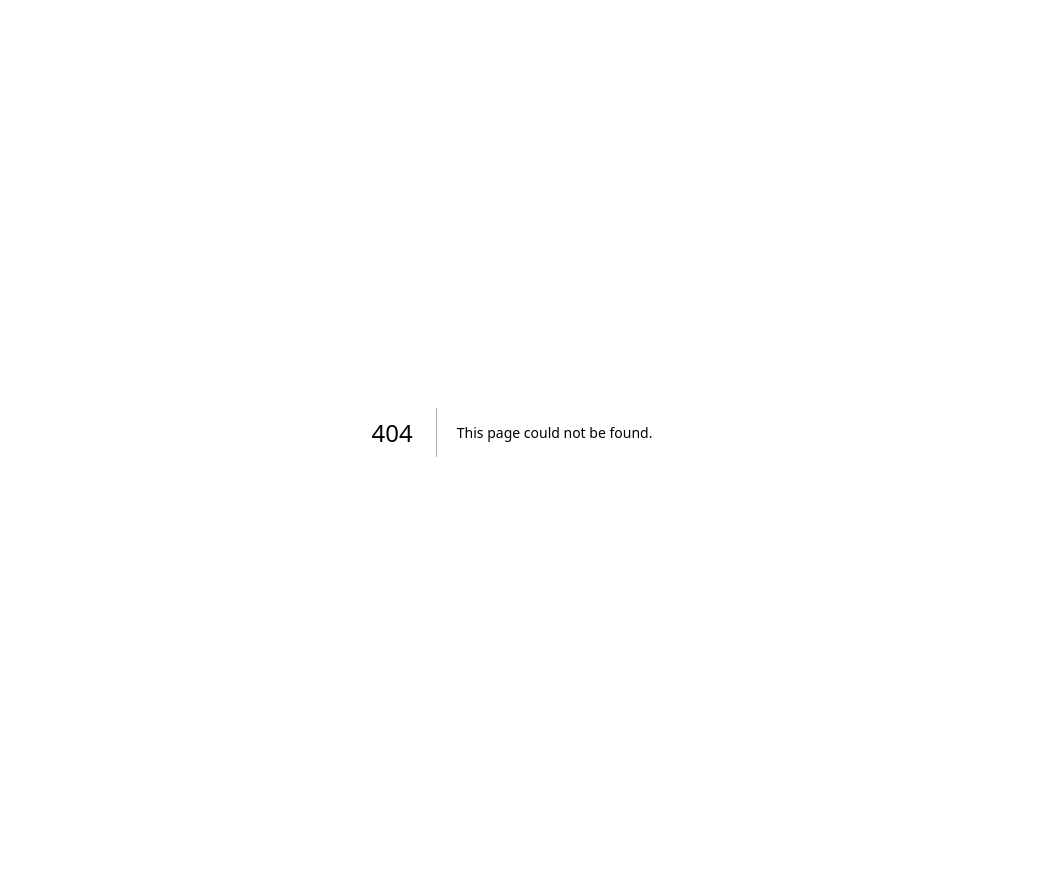
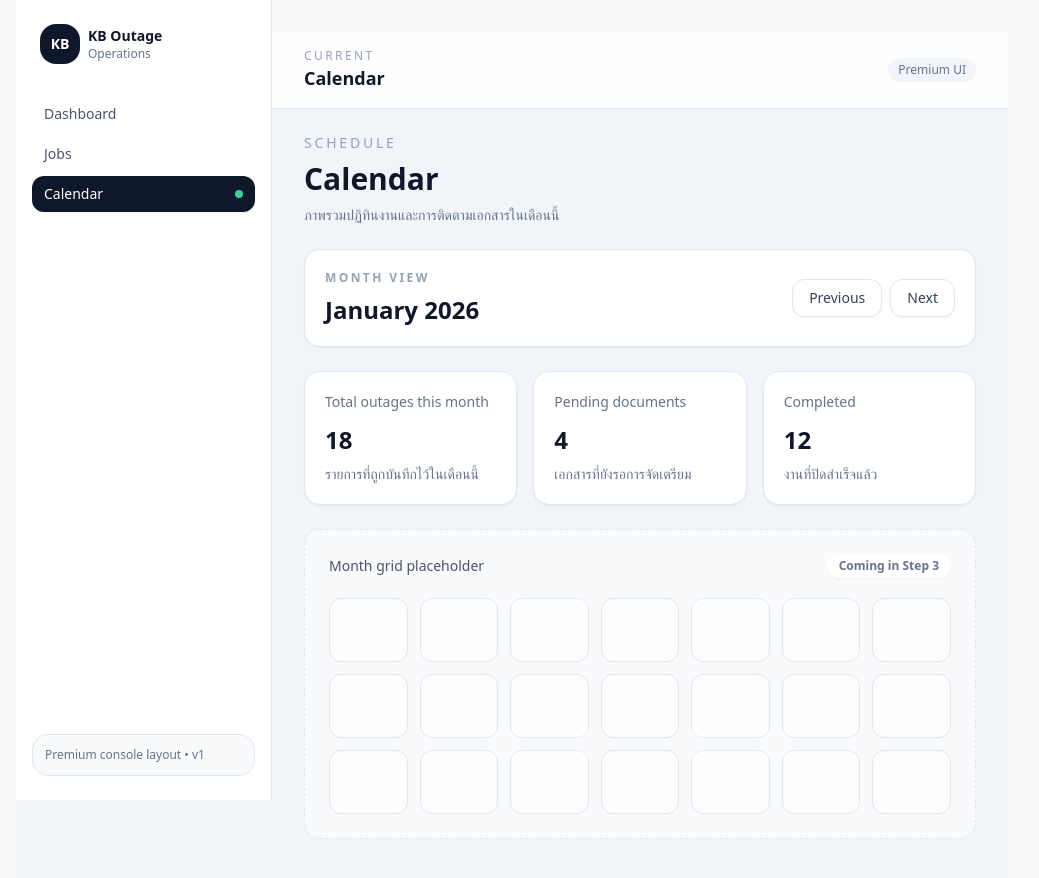
Before and after one commit to Fuadee/KB-outage, a Next.js app: page /calendar in a window 1280 px wide. Before the commit this address had no page. Shown: the top 878 px of the page, without its empty margins (128-1167 px from the left). Built offline with nearby package versions, Linux system fonts and the light colour scheme.

Commit message:
Add calendar route and navigation

```diff
--- /dev/null
+++ b/src/app/(app)/calendar/page.tsx
@@ -0,0 +1,100 @@
+const summaryCards = [
+  {
+    title: "Total outages this month",
+    value: "18",
+    description: "รายการที่ถูกบันทึกไว้ในเดือนนี้"
+  },
+  {
+    title: "Pending documents",
+    value: "4",
+    description: "เอกสารที่ยังรอการจัดเตรียม"
+  },
+  {
+    title: "Completed",
+    value: "12",
+    description: "งานที่ปิดสำเร็จแล้ว"
+  }
+];
+
+export default function CalendarPage() {
+  return (
+    <div className="space-y-6">
+      <div>
+        <p className="text-sm font-medium uppercase tracking-[0.2em] text-slate-400">
+          Schedule
+        </p>
+        <h1 className="mt-2 text-3xl font-semibold text-slate-900">
+          Calendar
+        </h1>
+        <p className="mt-2 text-sm text-slate-500">
+          ภาพรวมปฏิทินงานและการติดตามเอกสารในเดือนนี้
+        </p>
+      </div>
+
+      <section className="rounded-2xl border border-slate-200 bg-white p-5 shadow-sm">
+        <div className="flex flex-wrap items-center justify-between gap-4">
+          <div>
+            <p className="text-xs font-semibold uppercase tracking-[0.2em] text-slate-400">
+              Month view
+            </p>
+            <h2 className="mt-2 text-2xl font-semibold text-slate-900">
+              January 2026
+            </h2>
+          </div>
+          <div className="flex items-center gap-2">
+            <button
+              type="button"
+              className="inline-flex items-center justify-center rounded-xl border border-slate-200 bg-white px-4 py-2 text-sm font-medium text-slate-700 shadow-sm transition hover:bg-slate-50"
+            >
+              Previous
+            </button>
+            <button
+              type="button"
+              className="inline-flex items-center justify-center rounded-xl border border-slate-200 bg-white px-4 py-2 text-sm font-medium text-slate-700 shadow-sm transition hover:bg-slate-50"
+            >
+              Next
+            </button>
+          </div>
+        </div>
+      </section>
+
+      <section className="grid gap-4 md:grid-cols-2 xl:grid-cols-3">
+        {summaryCards.map((card) => (
+          <div
+            key={card.title}
+            className="rounded-2xl border border-slate-200 bg-white p-5 shadow-sm"
+          >
+            <p className="text-sm font-medium text-slate-500">
+              {card.title}
+            </p>
+            <p className="mt-3 text-2xl font-semibold text-slate-900">
+              {card.value}
+            </p>
+            <p className="mt-2 text-sm text-slate-500">
+              {card.description}
+            </p>
+          </div>
+        ))}
+      </section>
+
+      <section className="rounded-2xl border border-dashed border-slate-200 bg-slate-50 p-6">
+        <div className="flex items-center justify-between">
+          <p className="text-sm font-medium text-slate-600">
+            Month grid placeholder
+          </p>
+          <span className="rounded-full bg-white px-3 py-1 text-xs font-semibold text-slate-500 shadow-sm">
+            Coming in Step 3
+          </span>
+        </div>
+        <div className="mt-5 grid grid-cols-7 gap-3">
+          {Array.from({ length: 21 }).map((_, index) => (
+            <div
+              key={`cell-${index}`}
+              className="h-16 rounded-xl border border-slate-200 bg-white/70"
+            />
+          ))}
+        </div>
+      </section>
+    </div>
+  );
+}
--- a/src/components/layout/Sidebar.tsx
+++ b/src/components/layout/Sidebar.tsx
@@ -10,7 +10,8 @@ interface SidebarProps {
 
 const navItems = [
   { label: "Dashboard", href: "/dashboard" },
-  { label: "Jobs", href: "/jobs" }
+  { label: "Jobs", href: "/jobs" },
+  { label: "Calendar", href: "/calendar" }
 ];
 
 export default function Sidebar({ isOpen, onClose }: SidebarProps) {
--- a/src/components/layout/TopNav.tsx
+++ b/src/components/layout/TopNav.tsx
@@ -8,7 +8,8 @@ interface TopNavProps {
 
 const titleMap: Record<string, string> = {
   "/dashboard": "Dashboard",
-  "/jobs": "Jobs"
+  "/jobs": "Jobs",
+  "/calendar": "Calendar"
 };
 
 const getTitle = (pathname: string) => {
```
